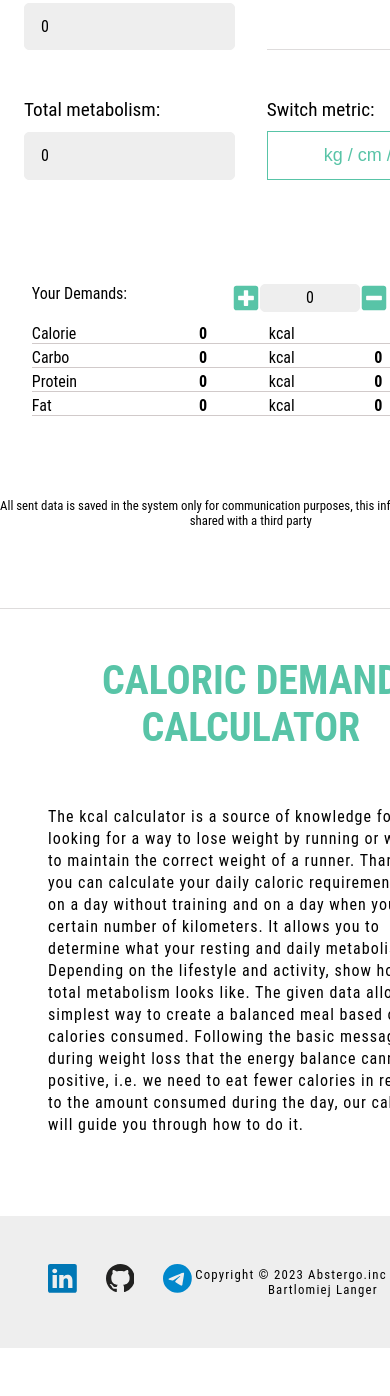
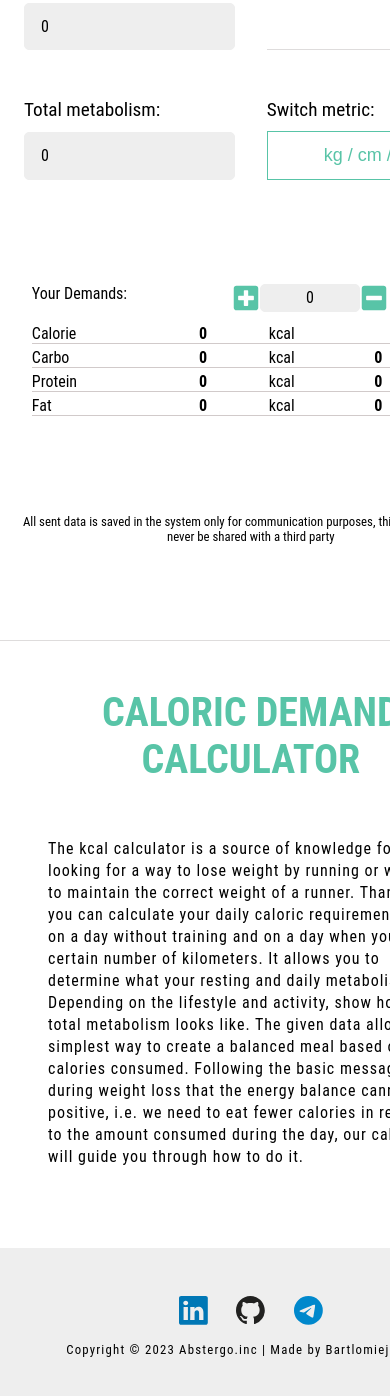
Before and after one commit to CalvinLanger/Caloric-Demand-Calculator, a React (Create React App) app: page / in a window 390 px wide. Shown: the part 720-2116 px from the top of the page. Before the commit the page ends 2068 px from the top, so only its background shows below. Built offline with nearby package versions, Linux system fonts and the light colour scheme.

Commit message:
Fixing responsive

```diff
--- a/package.json
+++ b/package.json
@@ -1,6 +1,6 @@
 {
   "name": "caloric-demand-calculator",
-  "version": "0.1.4",
+  "version": "0.1.5",
   "homepage": "https://CalvinLanger.io/Caloric-Demand-Calculator",
   "private": true,
   "dependencies": {
--- a/src/App.css
+++ b/src/App.css
@@ -44,6 +44,7 @@ body {
 /* ALL PAGE CONTAINER */
 .wrapper{
   display: grid;
+  width: 100%;
   font-family: 'Roboto Condensed', sans-serif;
 }
 
@@ -292,8 +293,22 @@ input {
 
 }
 
-@media (max-width: 650px) {
+@media (max-width: 670px) {
   .subtitle p {
     display: none;
   }
+
+  .data-info {
+    padding: 1rem;
+  }
+
+  .footer {
+    display: grid;
+    justify-content: center;
+    gap: 10px;
+  }
+
+  .footer-logos {
+    justify-content: center;
+  }
 }
```
